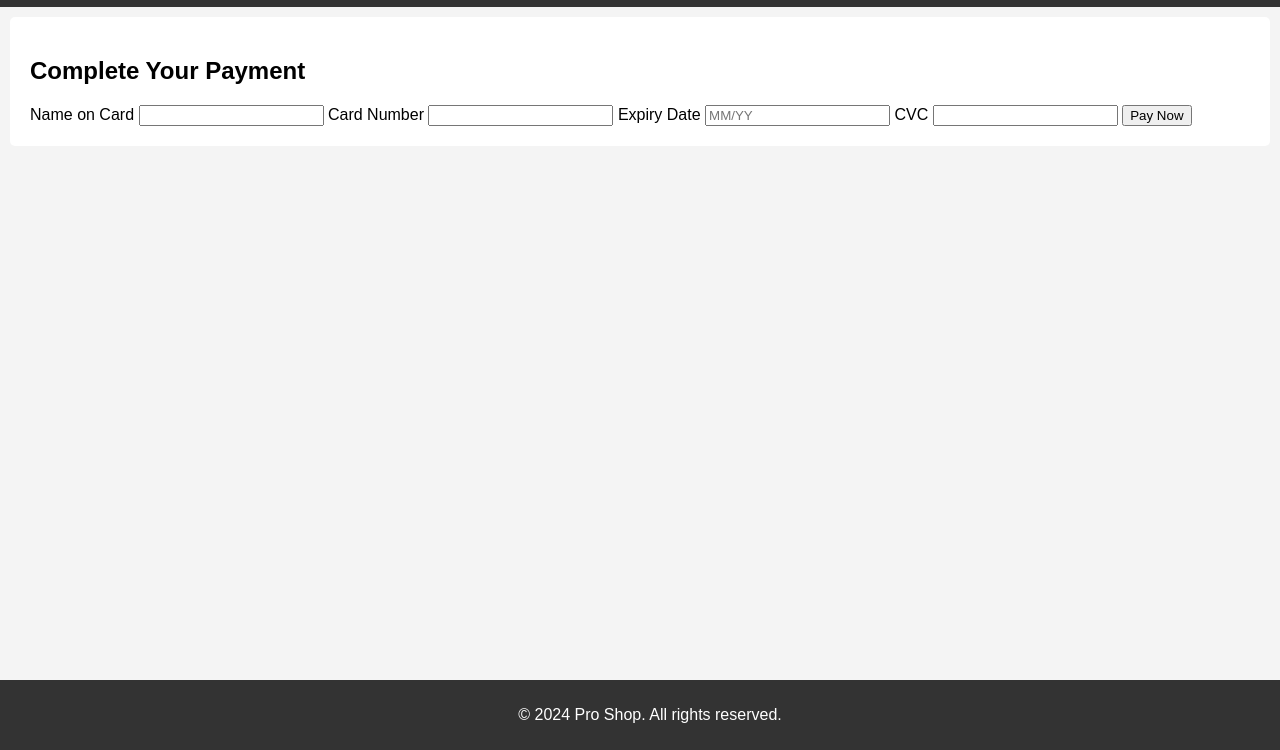
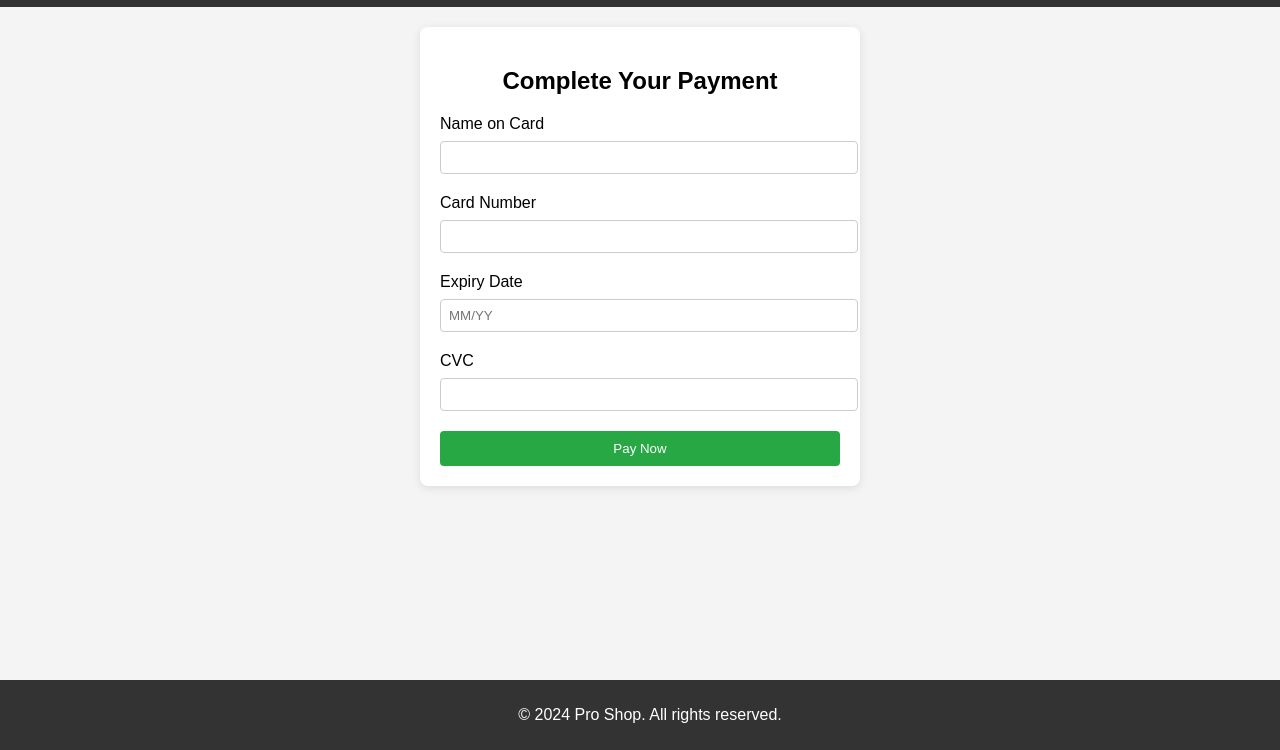
Before and after one commit to Protikm2580/Shop100, a plain HTML site: page checkout.html in a window 1280 px wide. Shown: the part 50-800 px from the top of the page. Drawn offline with Linux system fonts and the light colour scheme.

Commit message:
Update styles.css

```diff
--- a/styles.css
+++ b/styles.css
@@ -83,3 +83,49 @@ footer {
     padding: 5px 10px;
     cursor: pointer;
 }
+
+
+
+
+/* Checkout form styles */
+#checkout {
+    max-width: 400px;
+    margin: 20px auto;
+    background: #fff;
+    padding: 20px;
+    border-radius: 8px;
+    box-shadow: 0 2px 10px rgba(0, 0, 0, 0.1);
+}
+
+#checkout h2 {
+    text-align: center;
+    margin-bottom: 20px;
+}
+
+#checkout form label {
+    display: block;
+    margin-bottom: 8px;
+}
+
+#checkout form input {
+    width: 100%;
+    padding: 8px;
+    margin-bottom: 20px;
+    border: 1px solid #ccc;
+    border-radius: 4px;
+}
+
+#checkout button {
+    display: block;
+    width: 100%;
+    padding: 10px;
+    background-color: #28a745;
+    color: white;
+    border: none;
+    border-radius: 4px;
+    cursor: pointer;
+}
+
+#checkout button:hover {
+    background-color: #218838;
+}
```
